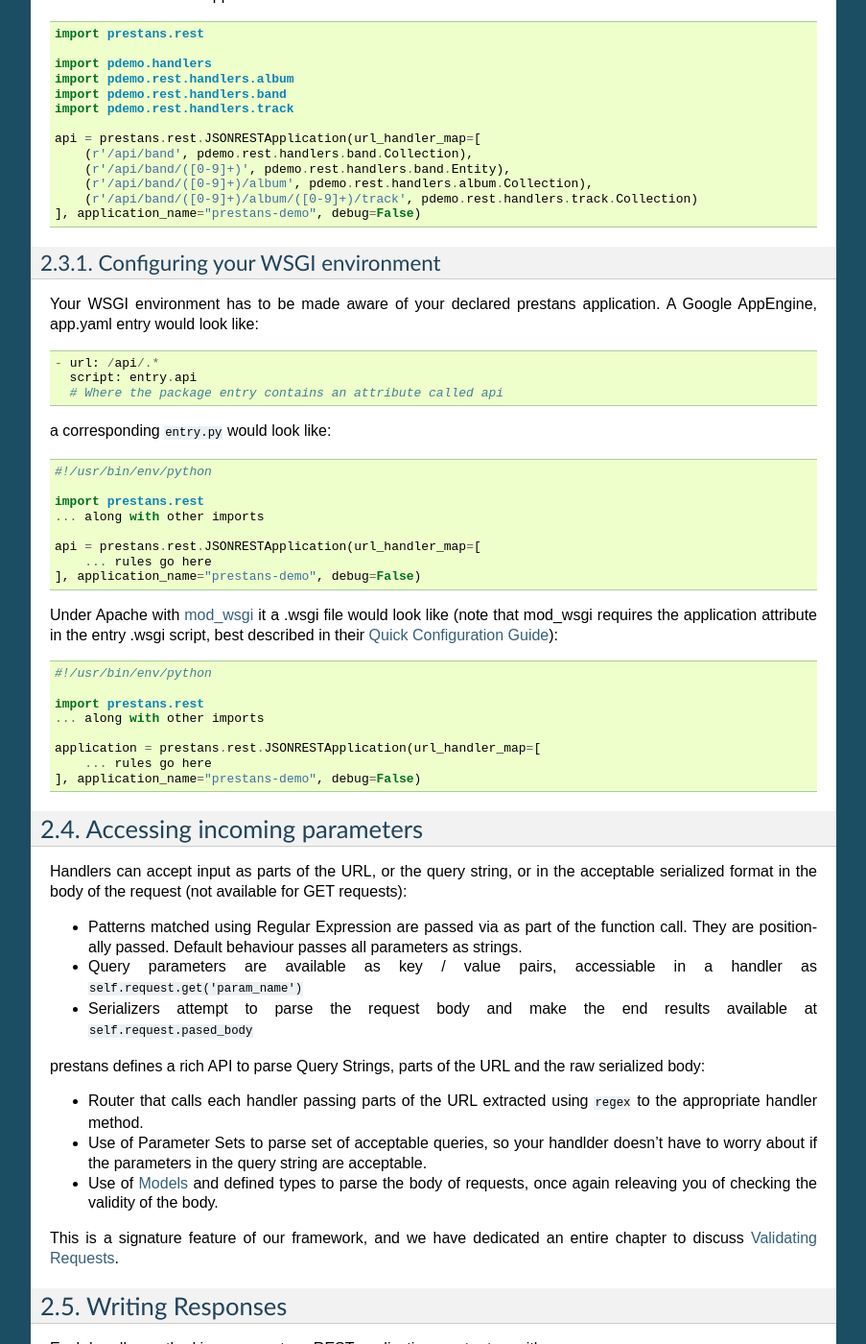
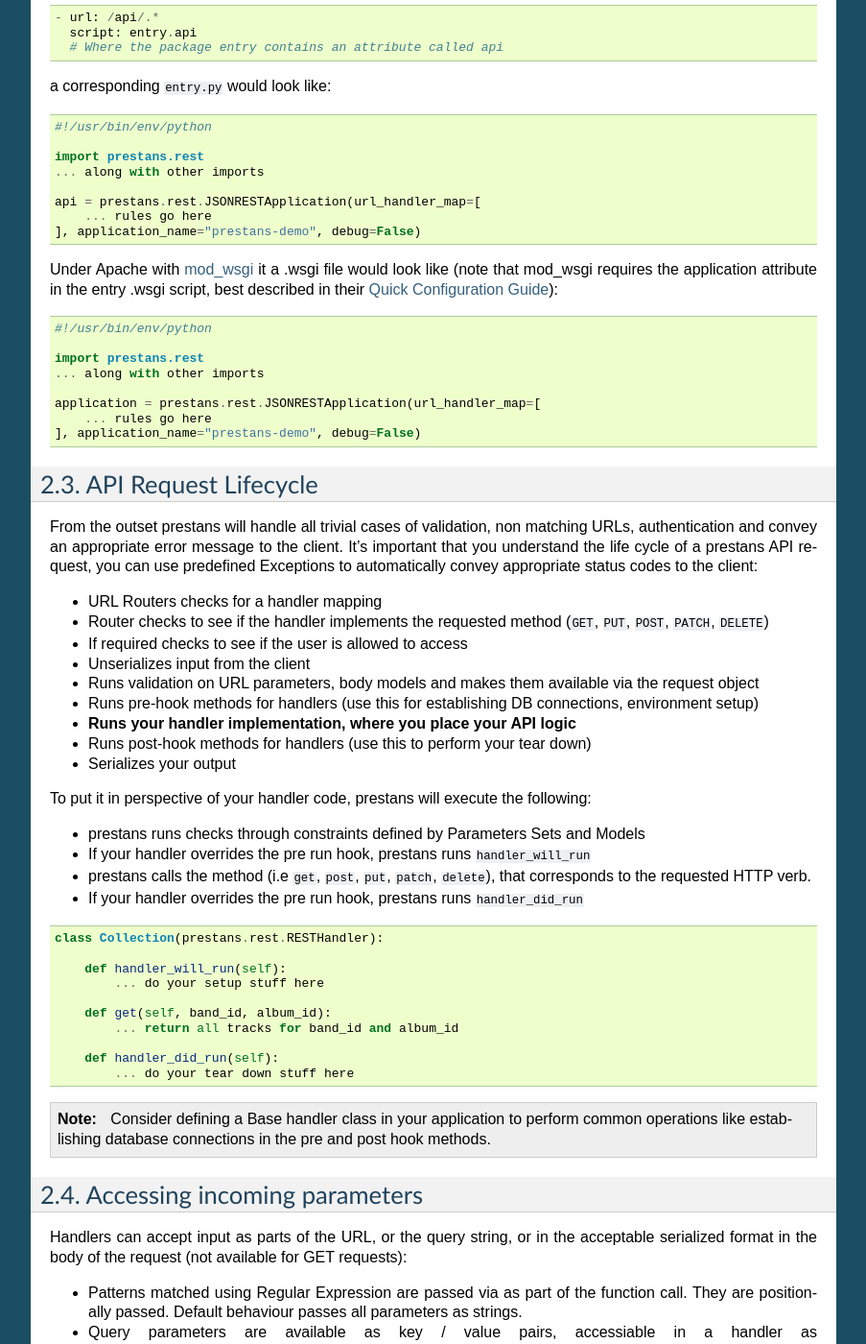
Before and after one commit to anomaly/prestans-docs, a Sphinx documentation site: the page built from source/handlers.rst, in a window 1280 px wide and 1400 px high, scrolled down 1859 px. Shown: the whole window at 96% size, without its empty margins (198-1101 px from the left). Built offline with Sphinx 7.4.7, drawn with Linux system fonts in a browser that asks for light colours; some of the changed text lies outside the part shown.

Commit message:
Rearranged request handler, moved requirements to getting started

```diff
--- a/source/handlers.rst
+++ b/source/handlers.rst
@@ -124,6 +109,43 @@
         ... rules go here
     ], application_name="prestans-demo", debug=False)
 
+
+API Request Lifecycle
+=====================
+
+From the outset prestans will handle all trivial cases of validation, non matching URLs, authentication and convey an appropriate error message to the client. It's important that you understand the life cycle of a prestans API request, you can use predefined Exceptions to automatically convey appropriate status codes to the client:
+
+* URL Routers checks for a handler mapping
+* Router checks to see if the handler implements the requested method (``GET``, ``PUT``, ``POST``, ``PATCH``, ``DELETE``)
+* If required checks to see if the user is allowed to access
+* Unserializes input from the client
+* Runs validation on URL parameters, body models and makes them available via the request object
+* Runs pre-hook methods for handlers (use this for establishing DB connections, environment setup)
+* **Runs your handler implementation, where you place your API logic**
+* Runs post-hook methods for handlers (use this to perform your tear down)
+* Serializes your output
+
+To put it in perspective of your handler code, prestans will execute the following:
+
+* prestans runs checks through constraints defined by Parameters Sets and Models
+* If your handler overrides the pre run hook, prestans runs ``handler_will_run``
+* prestans calls the method (i.e ``get``, ``post``, ``put``, ``patch``, ``delete``), that corresponds to the requested HTTP verb.
+* If your handler overrides the pre run hook, prestans runs ``handler_did_run``
+
+.. code-block:: python
+
+        class Collection(prestans.rest.RESTHandler):
+
+            def handler_will_run(self):
+                ... do your setup stuff here
+
+            def get(self, band_id, album_id):
+                ... return all tracks for band_id and album_id
+
+            def handler_did_run(self):
+                ... do your tear down stuff here
+
+.. note:: Consider defining a Base handler class in your application to perform common operations like establishing database connections in the pre and post hook methods.
 
 Accessing incoming parameters
 =============================
--- a/source/quickstart.rst
+++ b/source/quickstart.rst
@@ -2,7 +2,7 @@
 Getting Started
 ===============
 
-prestans is a WSGI compliant REST server framework, best suited for use with applications that nearly their entire interface using JavaScript (using frameworks like `Google Closure <https://developers.google.com/closure/>`_) or a bespoke Mobile client. Although prestans is a standalone framework, it provides hooks (called Providers) to integrate with your application's authentication, caching and other such core services.
+prestans is a WSGI compliant REST server framework, best suited for use with applications where the entire interface is written using JavaScript (using frameworks like `Google Closure <https://developers.google.com/closure/>`_) or a bespoke Mobile client. Although prestans is a standalone framework, it provides hooks (called Providers) to integrate with your application's authentication, caching and other such core services.
 
 We have battle tested prestans under Apache (using mod_wsgi) and Google's AppEngine platform.
 
@@ -45,6 +43,20 @@
 * Make sure you target a particular release of prestans, distributing our development branch is not recommended.
 * If you prefer reference prestans as a Subversion external, ensure you use reference one of the ``tags``, it is not recommended to reference ``trunk``
 * If your server environment has hard limits on number of files, consider using `zipimport <http://docs.python.org/2/library/zipimport.html>`_.
+
+Software Requirements
+---------------------
+
+The server side requires a WSGI compliant environment:
+
+* Python 2.6+, *2.7 recommended*
+* WSGI compliant server environment (`Apache <http://httpd.apache.org>`_ + `mod_wsgi <http://modwsgi.googlecode.com>`_, or `Google AppEngine <https://developers.google.com/appengine/>`_, etc).
+* Python Paste components (e.g WebOb)
+
+Client side code is written for Google Closure.
+
+We mostly test on latest releases of `Ubuntu Server <http://www.ubuntu.com/download/server>`_, and Google's `AppEngine <https://developers.google.com/appengine/>`_.
+
 
 Concepts
 ========
@@ -108,7 +120,7 @@
 Request Parsers allow you to define a set of rules that a request handler can use to validate incoming and outgoing data. Rules are define per HTTP method each handler corresponds supports and allows you to:
 
 * validate sets of parmaeters in the URL
-* the body of the request (for POST, PUT, PATCH and DELETE methods) by defining :ref:`models`
+* the body of the request (for ``POST``, ``PUT``, ``PATCH`` and ``DELETE`` methods) by defining :ref:`models`
 * a response attribute list template which allows clients to request partially formed responses, the template directly corresponds to the definition of the handler's response format
 * a definition of acceptable partially formed requests (based on models)
 
```
Also changed, not shown: other parts of source/handlers.rst (+0 -15 lines), other parts of source/quickstart.rst (+3 -4 lines), source/index.rst (+0 -14 lines).
